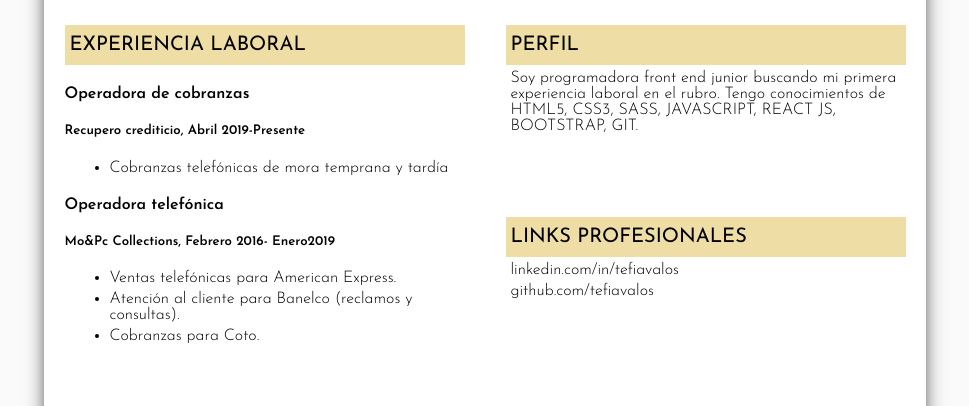
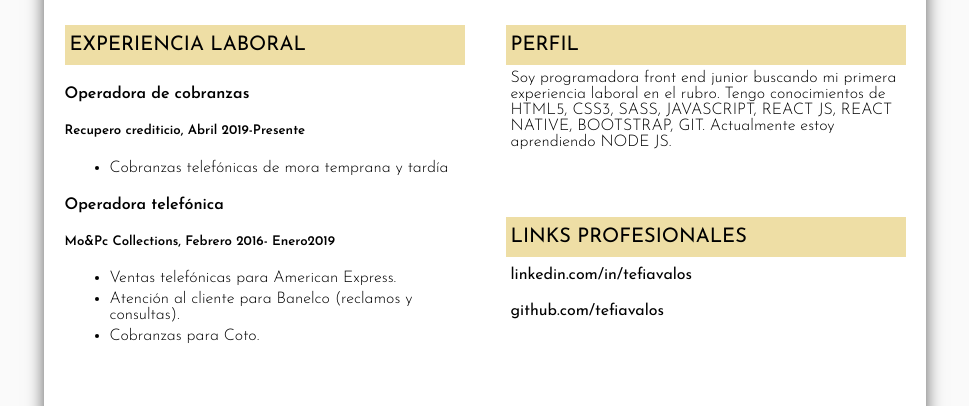
Before and after one commit to tefiavalos/cv, a plain HTML site: page index.html in a window 1280 px wide. Shown: the part 391-797 px from the top of the page, without its empty margins (155-1124 px from the left). Drawn offline with Linux system fonts and the light colour scheme.

Commit message:
agrego skills y links

```diff
--- a/index.html
+++ b/index.html
@@ -82,8 +82,9 @@
                         Soy programadora front end junior buscando
                         mi primera experiencia laboral en el rubro.
                         Tengo conocimientos de HTML5, CSS3,
-                        SASS, JAVASCRIPT, REACT JS,
-                        BOOTSTRAP, GIT.
+                        SASS, JAVASCRIPT, REACT JS, REACT NATIVE,
+                        BOOTSTRAP, GIT. Actualmente estoy aprendiendo
+                        NODE JS.
                     </p>
                 </div>
             </article>
@@ -91,13 +92,13 @@
                 <div class="section-title">
                     <h2>LINKS PROFESIONALES</h2>
                 </div>
-                <div>
-                    <p>
+                <div class="container-links">
+                    <a href='http://linkedin.com/in/tefiavalos' target="_blank">
                         linkedin.com/in/tefiavalos
-                    </p>
-                    <p>
+                    </a>
+                    <a href='http://github.com/tefiavalos' target="_blank">
                         github.com/tefiavalos
-                    </p>
+                    </a>
                 </div>
             </article>
             <article class="card">
--- a/style.css
+++ b/style.css
@@ -37,6 +37,18 @@ body{
     height: 200px;
     border-radius: 100%;
     overflow: hidden;
+}
+
+.container-links{
+    display: flex;
+    flex-direction: column
+}
+
+a{
+    margin: 10px 5px;
+    text-decoration: none;
+    color: black;
+    font-weight: 400;
 }
 
 .section-title{
```
